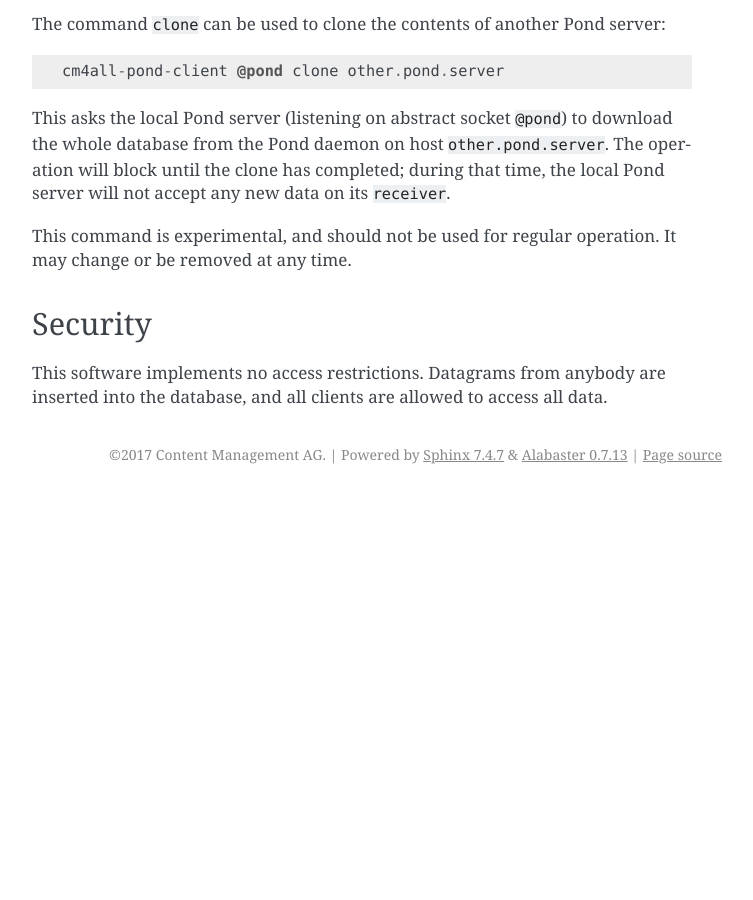
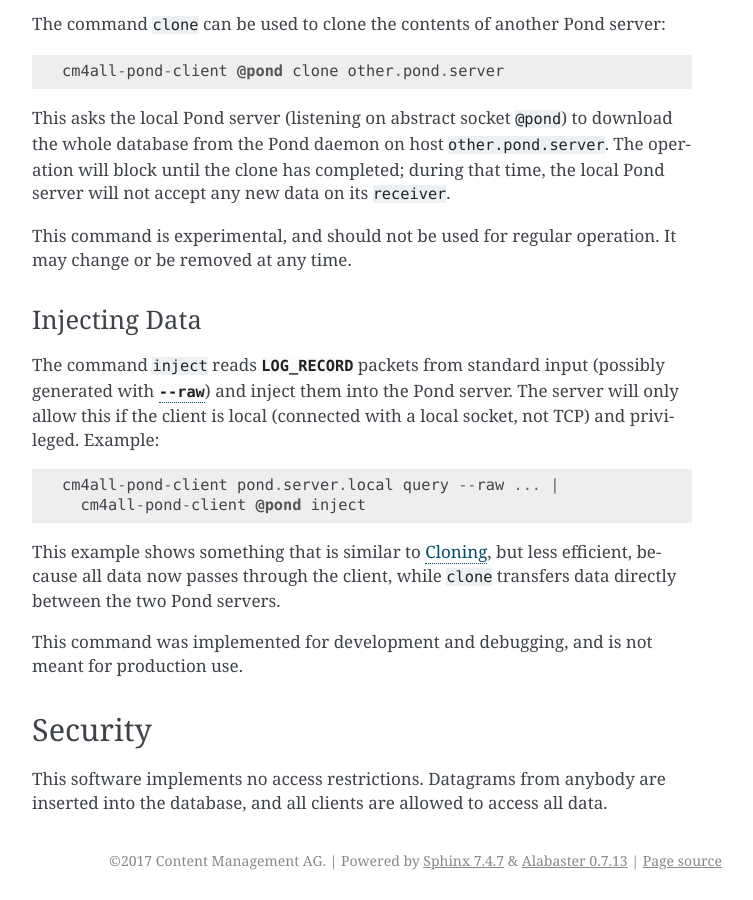
Before and after one commit to CM4all/pond, a Sphinx documentation site: the page built from doc/index.rst, in a window 1280 px wide and 900 px high, scrolled down 2514 px. Shown: the whole window, without its empty margins (388-1141 px from the left). Built offline with Sphinx 7.4.7, drawn with Linux system fonts in a browser that asks for light colours; before the commit the page ends 3008 px from its top, so only the background shows below that.

```diff
--- a/doc/index.rst
+++ b/doc/index.rst
@@ -122,6 +122,8 @@
 default.  If standard output is connected to a datagram or seqpacket
 socket, then the log datagrams are sent in raw format instead.
 
+.. _clone:
+
 Cloning
 ^^^^^^^
 
@@ -139,6 +141,25 @@
 This command is experimental, and should not be used for regular
 operation.  It may change or be removed at any time.
 
+Injecting Data
+^^^^^^^^^^^^^^
+
+The command :samp:`inject` reads :envvar:`LOG_RECORD` packets from
+standard input (possibly generated with :option:`--raw`) and inject
+them into the Pond server.  The server will only allow this if the
+client is local (connected with a local socket, not TCP) and
+privileged.  Example::
+
+  cm4all-pond-client pond.server.local query --raw ... |
+    cm4all-pond-client @pond inject
+
+This example shows something that is similar to :ref:`clone`, but less
+efficient, because all data now passes through the client, while
+:samp:`clone` transfers data directly between the two Pond servers.
+
+This command was implemented for development and debugging, and is not
+meant for production use.
+
 
 Security
 --------
```
Also changed, not shown: 4 other files.
